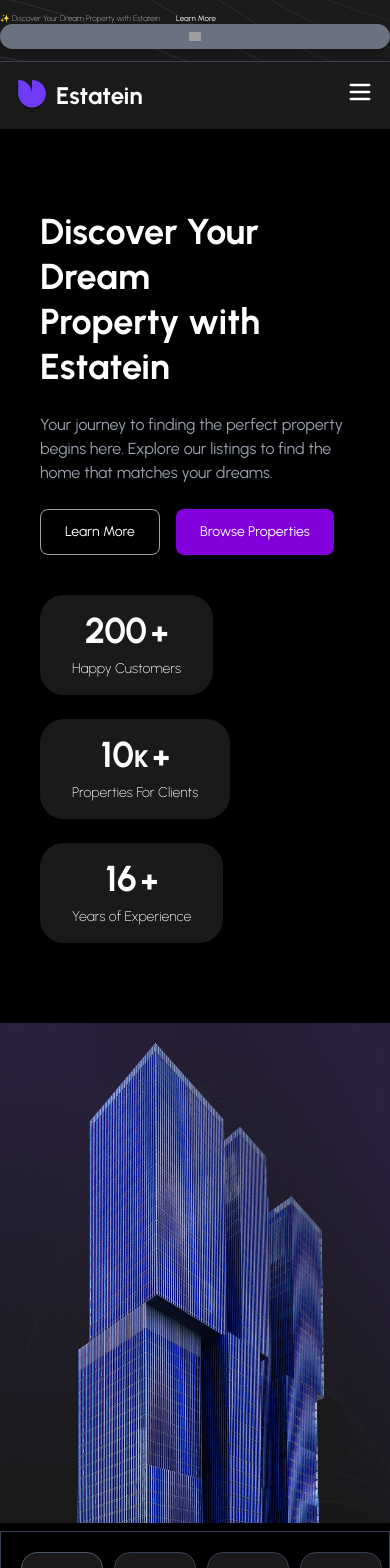
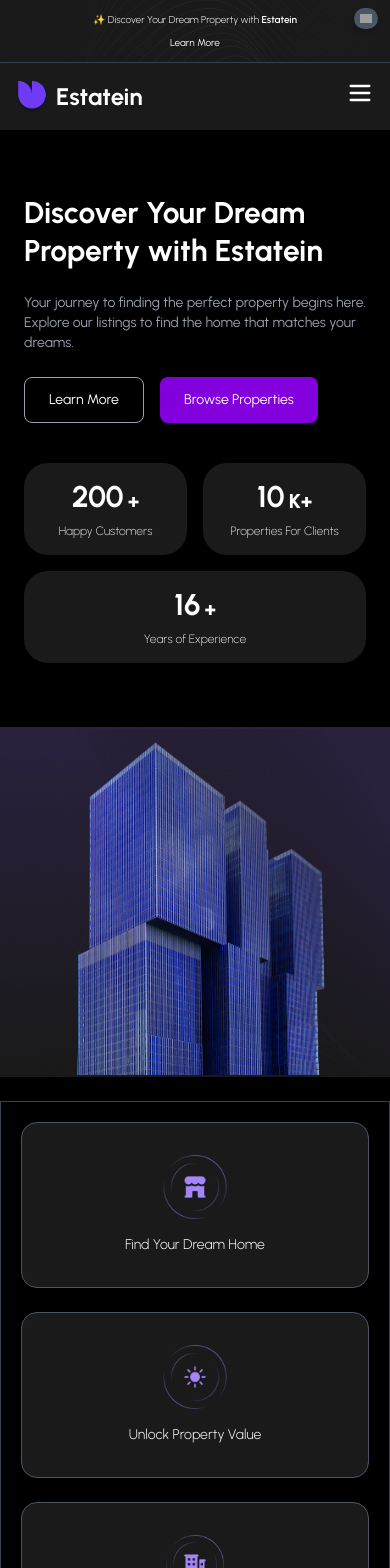
Before and after one commit to Meraj-1/REAL_ESTATE, a React (Vite) app: page / in a window 390 px wide. Shown: the top 1568 px of the page. Built offline with nearby package versions, Linux system fonts and the light colour scheme; grey boxes are pictures that could not be loaded; the HTML template or start-up script is replaced by a standard one.

Commit message:
add Home Page responsive

```diff
--- a/src/components/Achivements.jsx
+++ b/src/components/Achivements.jsx
@@ -22,7 +22,7 @@ const Achivements = () => {
                 <p className='text-gray-400 text-xs'>Our greatest achievement is the satisfaction of our clients. Their success stories fuel our passion for what we do.</p>
             </div>
             </div>
-            <div className='bg-[#1A1A1A] px-9 py-9 rounded-lg border-gray-200'>
+            <div className='bg-[#1A1A1A]c px-9 py-9 rounded-lg border-gray-200'>
                 <h1 className='text-white mb-4 text-2xl font-medium'>Industry Recognition</h1>
                 <p className='text-gray-400 text-xs'>We've earned the respect of our peers and industry leaders, with accolades and awards that reflect our commitment to excellence.</p>
             </div>
--- a/src/components/Header.jsx
+++ b/src/components/Header.jsx
@@ -1,35 +1,36 @@
-import React from 'react';
-import { useState } from 'react';
+import React, { useState } from "react";
 
 const Header = () => {
-
   const [visible, setVisible] = useState(true); // Track if header is visible
 
   if (!visible) return null;
+
   return (
-    <div className="bg-[url('./assets/Abstract.png')] bg-[#1A1A1A]  border-b-1  border-gray-700 py-3 relative">
+    <div className="relative bg-[#1A1A1A] border-b border-gray-700 py-3 px-4 bg-[url('./assets/Abstract.png')] bg-cover bg-center">
       {/* Main Banner */}
-      <div className="flex md:justify-center items-center gap-4">
-        <p className="text-[8px] md:text-md text-white font-thin">
-          ✨ Discover Your Dream Property with Estatein
+      <div className="flex flex-col md:flex-row md:justify-center items-center gap-2 md:gap-4 text-center md:text-left">
+        <p className="text-[10px] sm:text-xs md:text-sm lg:text-base text-white font-light">
+          ✨ Discover Your Dream Property with <span className="font-semibold">Estatein</span>
         </p>
         <a
           href="#"
-          className="text-[8px] md:text-md text-white hover:underline"
+          className="text-[10px] sm:text-xs md:text-sm lg:text-base text-white hover:underline"
         >
           Learn More
         </a>
       </div>
 
-      {/* Icon in corner */}
-      <div className="md:fixed md:top-2 md:right-7 bg-gray-500 p-2 rounded-full flex items-center justify-center shadow-md">
+      {/* Close Icon */}
+      <button
+        onClick={() => setVisible(false)}
+        className="absolute top-2 cursor-pointer right-3 md:top-3 md:right-7 bg-gray-600 hover:bg-gray-500 p-1.5 rounded-full flex items-center justify-center shadow-md transition"
+      >
         <img
-          className="w-3 cursor-pointer"
-          onClick={() => setVisible(false)}
+          className="w-3 md:w-4"
           src="https://cdn-icons-png.flaticon.com/128/2961/2961937.png"
-          alt="icon"
+          alt="close"
         />
-      </div>
+      </button>
     </div>
   );
 };
--- a/src/components/Hero.jsx
+++ b/src/components/Hero.jsx
@@ -1,113 +1,86 @@
 import React from "react";
 import assets from "../assets/assets";
 import CountUp from "../animated/CountUp";
-import CircularText from "../animated/CircularText";
+// import CircularText from "../animated/CircularText"; // Uncomment if needed
 
 const Hero = () => {
   return (
-    <div className="w-full md:flex relative">
+    <div className="w-full flex flex-col md:flex-row relative">
       {/* Left Section */}
-      <div className="bg-black px-10 md:px-20 py-20 text-white flex-1 flex flex-col justify-center">
-        <h1 className="text-4xl md:text-6xl lg:text-7xl font-bold leading-tight">
+      <div className="bg-black px-6 sm:px-10 md:px-16 lg:px-20 py-16 md:py-20 text-white flex-1 flex flex-col justify-center">
+        {/* Heading */}
+        <h1 className="text-3xl sm:text-4xl md:text-6xl lg:text-7xl font-bold leading-tight">
           Discover Your Dream <br /> Property with Estatein
         </h1>
 
-        <p className="mt-6 text-gray-400 max-w-xl">
+        {/* Subtext */}
+        <p className="mt-6 text-gray-400 max-w-xl text-sm sm:text-base">
           Your journey to finding the perfect property begins here. Explore our
           listings to find the home that matches your dreams.
         </p>
 
-        <div className="flex gap-4 mt-6">
-          <button className="px-6 py-3 border border-gray-400 bg-black text-white rounded-lg text-sm hover:bg-gray-800">
+        {/* Buttons */}
+        <div className="flex flex-wrap gap-4 mt-6">
+          <button className="px-6 py-3 border border-gray-400 bg-black text-white rounded-lg text-sm hover:bg-gray-800 transition">
             Learn More
           </button>
-          <button className="px-6 py-3 bg-purple-700 text-white rounded-lg text-sm hover:bg-purple-800">
+          <button className="px-6 py-3 bg-purple-700 text-white rounded-lg text-sm hover:bg-purple-800 transition">
             Browse Properties
           </button>
         </div>
 
         {/* Stats Section */}
-        <div className="mt-10 flex flex-wrap gap-6 md:gap-10">
+        <div className="mt-10 flex flex-wrap gap-4 sm:gap-6 md:gap-8">
           {/* Customers */}
-          <div className="bg-[#1A1A1A] px-8 py-4 rounded-3xl text-center">
-            <div className="flex justify-center items-end">
-              <CountUp
-                from={0}
-                to={200}
-                separator=","
-                direction="up"
-                duration={1}
-                className="count-up-text text-4xl font-bold"
-              />
-              <span className="font-extrabold text-3xl ml-1">+</span>
-            </div>
-            <p className="font-extralight text-sm mt-2">Happy Customers</p>
-          </div>
-
+          <StatCard count={200} suffix="+" label="Happy Customers" />
           {/* Properties */}
-          <div className="bg-[#1A1A1A] px-8 py-4 rounded-3xl text-center">
-            <div className="flex justify-center items-end">
-              <CountUp
-                from={0}
-                to={10}
-                separator=","
-                direction="up"
-                duration={1}
-                className="count-up-text text-4xl font-bold"
-              />
-              <span className="text-2xl font-extrabold">K</span>
-              <span className="text-3xl font-extrabold ml-1">+</span>
-            </div>
-            <p className="font-extralight text-sm mt-2">
-              Properties For Clients
-            </p>
-          </div>
-
+          <StatCard count={10} suffix="K+" label="Properties For Clients" />
           {/* Years */}
-          <div className="bg-[#1A1A1A] px-8 py-4 rounded-3xl text-center">
-            <div className="flex justify-center items-end">
-              <CountUp
-                from={0}
-                to={16}
-                separator=","
-                direction="up"
-                duration={1}
-                className="count-up-text text-4xl font-bold"
-              />
-              <span className="text-3xl font-extrabold ml-1">+</span>
-            </div>
-            <p className="font-extralight text-sm mt-2">Years of Experience</p>
-          </div>
+          <StatCard count={16} suffix="+" label="Years of Experience" />
         </div>
       </div>
 
       {/* Right Section */}
       <div className="flex-1 relative bg-gradient-to-b from-[#2A213F] to-[#191919] flex items-center justify-center">
-        {/* Background */}
+        {/* Background Pattern */}
         <div className="absolute inset-0 bg-[url('./assets/Abstract.png')] bg-cover bg-center opacity-70"></div>
 
         {/* Hero Image */}
         <img
-          className="relative h-[500px] md:h-[700px] z-10"
+          className="relative h-[350px] sm:h-[450px] md:h-[600px] lg:h-[700px] object-contain z-10"
           src={assets.Hero}
           alt="Hero"
         />
 
-        {/* Circular Button */}
-        <div className="absolute bottom-10 right-10 bg-[#1A1A1A] h-24 w-24 rounded-full flex items-center justify-center">
-          {/* <CircularText */}
-          {/* text="1 2 3 4 5 6 7 8 "
-            onHover="speedUp"
-            spinDuration={20}
-            className="custom-class"
-          /> */}
-          {/* <div className="absolute cursor-pointer inset-0 flex items-center justify-center border-2 border-gray-500 rounded-full">
-            {/* <img className="w-6" src={assets.arrow} alt="arrow" /> */}
-          {/* </div> */}
+        {/* Circular Button Placeholder */}
+        {/*
+        <div className="absolute bottom-6 right-6 md:bottom-10 md:right-10 bg-[#1A1A1A] h-20 w-20 md:h-24 md:w-24 rounded-full flex items-center justify-center shadow-lg">
+          <CircularText text="Explore More • Explore More • " spinDuration={20} />
         </div>
+        */}
       </div>
     </div>
   );
 };
 
+// ✅ Reusable StatCard component for cleaner code
+const StatCard = ({ count, suffix, label }) => (
+  <div className="bg-[#1A1A1A] px-6 sm:px-8 py-4 rounded-3xl text-center flex-1 min-w-[120px]">
+    <div className="flex justify-center items-end">
+      <CountUp
+        from={0}
+        to={count}
+        separator=","
+        direction="up"
+        duration={1}
+        className="count-up-text text-3xl sm:text-4xl font-bold"
+      />
+      {suffix && (
+        <span className="font-extrabold text-xl sm:text-3xl ml-1">{suffix}</span>
+      )}
+    </div>
+    <p className="font-extralight text-xs sm:text-sm mt-2">{label}</p>
+  </div>
+);
+
 export default Hero;
--- a/src/components/Navbar.jsx
+++ b/src/components/Navbar.jsx
@@ -1,9 +1,17 @@
 import React, { useState } from "react";
 import { Menu, X } from "lucide-react"; // hamburger + close icons
 import assets from "../assets/assets";
-import {Link} from 'react-router-dom'
+import { Link } from "react-router-dom";
+
 const Navbar = () => {
   const [isOpen, setIsOpen] = useState(false);
+
+  const menuItems = [
+    { name: "Home", path: "/" },
+    { name: "Properties", path: "/properties" },
+    { name: "About Us", path: "/about" },
+    { name: "Services", path: "/service" },
+  ];
 
   return (
     <nav className="bg-[#1A1A1A] shadow-md">
@@ -16,39 +24,20 @@ const Navbar = () => {
 
         {/* Desktop Menu */}
         <ul className="hidden md:flex gap-6 font-light text-sm text-white">
-  <Link to='/'>
-    <li className="relative cursor-pointer after:content-[''] after:absolute after:left-0 after:bottom-[-4px] after:h-[2px] after:w-0 after:bg-white   after:transition-all after:duration-300 hover:after:w-full">
-      Home
+          {menuItems.map((item) => (
+            <Link key={item.path} to={item.path}>
+              <li className="relative cursor-pointer after:content-[''] after:absolute after:left-0 after:bottom-[-4px] after:h-[2px] after:w-0 after:bg-white after:transition-all after:duration-300 hover:after:w-full">
+                {item.name}
               </li>
             </Link>
-
-  <Link to='/properties'>
-    <li className="relative cursor-pointer after:content-[''] after:absolute after:left-0 after:bottom-[-4px] after:h-[2px] after:w-0 after:bg-white after:transition-all after:duration-300 hover:after:w-full">
-      Properties
-    </li>
-  </Link>
-
-  <Link to='/about'>
-    <li className="relative cursor-pointer after:content-[''] after:absolute after:left-0 after:bottom-[-4px] after:h-[2px] after:w-0 after:bg-white after:transition-all after:duration-300 hover:after:w-full">
-      About Us
-    </li>
-  </Link>
-
-  <Link to='/service'>
-    <li className="relative cursor-pointer after:content-[''] after:absolute after:left-0 after:bottom-[-4px] after:h-[2px] after:w-0 after:bg-white after:transition-all after:duration-300 hover:after:w-full">
-      Services
-    </li>
-  </Link>
+          ))}
         </ul>
-
 
         {/* Contact Button (Desktop only) */}
         <div className="hidden md:block">
-          <div className="bg-black px-4 py-2 rounded-md">
-            <button className="text-white text-sm font-light cursor-pointer">
+          <button className="bg-black px-4 py-2 rounded-md text-white text-sm font-light hover:bg-gray-800 transition">
             Contact Us
           </button>
-          </div>
         </div>
 
         {/* Mobile Hamburger */}
@@ -61,39 +50,21 @@ const Navbar = () => {
 
       {/* Mobile Menu */}
       {isOpen && (
-        <div className="md:hidden bg-[#1A1A1A] px-6 pb-4">
-          <ul className="hidden md:flex gap-6 font-light text-sm text-white">
-  <Link to='/'>
+        <div className="md:hidden bg-[#1A1A1A] px-6 pb-4 animate-slideDown">
+          <ul className="flex flex-col gap-4 font-light text-sm text-white">
+            {menuItems.map((item) => (
+              <Link key={item.path} to={item.path} onClick={() => setIsOpen(false)}>
                 <li className="relative cursor-pointer after:content-[''] after:absolute after:left-0 after:bottom-[-4px] after:h-[2px] after:w-0 after:bg-white after:transition-all after:duration-300 hover:after:w-full">
-      Home
+                  {item.name}
                 </li>
               </Link>
-
-  <Link to='/properties'>
-    <li className="relative cursor-pointer after:content-[''] after:absolute after:left-0 after:bottom-[-4px] after:h-[2px] after:w-0 after:bg-white after:transition-all after:duration-300 hover:after:w-full">
-      Properties
-    </li>
-  </Link>
-
-  <Link to='/about'>
-    <li className="relative cursor-pointer after:content-[''] after:absolute after:left-0 after:bottom-[-4px] after:h-[2px] after:w-0 after:bg-white after:transition-all after:duration-300 hover:after:w-full">
-      About Us
-    </li>
-  </Link>
-
-  <Link to='/service'>
-    <li className="relative cursor-pointer after:content-[''] after:absolute after:left-0 after:bottom-[-4px] after:h-[2px] after:w-0 after:bg-white after:transition-all after:duration-300 hover:after:w-full">
-      Services
-    </li>
-  </Link>
+            ))}
           </ul>
 
-          <div className="mt-4">
-            <div className="bg-black px-4 py-2 rounded-md text-center">
-              <button className="text-white text-sm font-light cursor-pointer">
+          <div className="mt-4 text-center">
+            <button className="bg-black px-4 py-2 rounded-md text-white text-sm font-light hover:bg-gray-800 transition w-full">
               Contact Us
             </button>
-            </div>
           </div>
         </div>
       )}
--- a/src/components/Options.jsx
+++ b/src/components/Options.jsx
@@ -1,38 +1,33 @@
-import React from 'react'
-import assets from '../assets/assets'
+import React from "react";
+import assets from "../assets/assets";
+
+const optionsData = [
+  { img: assets.Oprion1, text: "Find Your Dream Home" },
+  { img: assets.Option2, text: "Unlock Property Value" },
+  { img: assets.Option3, text: "Effortless Property Management" },
+  { img: assets.Option4, text: "Smart Investment, Informed Decisions" },
+];
 
 const Options = () => {
   return (
-    <div className="pt-2 bg-black  shadow-md">
-      <div className="grid bg-black gap-6 grid-cols-4 border border-gray-700 p-5  text-white text-center">
-        {/* Option 1 */}
-       {/* <div className='border-gray'> */}
-        <div className="flex flex-col rounded-2xl bg-[#1A1A1A] border border-gray-600 p-10 items-center">
-          <img src={assets.Oprion1} alt="Option 1" className="w-16 mb-5 h-16" />
-          <p className="text-sm font-light">Find Your Dream Home</p>
-        </div>
+    <div className="bg-black py-6">
+      <div className="grid grid-cols-1 sm:grid-cols-2 lg:grid-cols-4 gap-6 border border-gray-700 p-5 text-white">
+        {optionsData.map((option, index) => (
+          <div
+            key={index}
+            className="flex flex-col rounded-2xl bg-[#1A1A1A] border border-gray-600 p-8 items-center text-center hover:bg-[#222222] transition"
+          >
+            <img
+              src={option.img}
+              alt={option.text}
+              className="w-16 h-16 mb-4"
+            />
+            <p className="text-sm font-light">{option.text}</p>
+          </div>
+        ))}
+      </div>
+    </div>
+  );
+};
 
-        {/* Option 2 */}
-        <div className="flex flex-col rounded-2xl border bg-[#1A1A1A]  border-gray-700 p-10 items-center">
-          <img src={assets.Option2} alt="Option 2" className="w-16 mb-5 h-16" />
-          <p className="text-sm font-light">Unlock Property Value</p>
-        </div>
-
-        {/* Option 3 */}
-        <div className="flex flex-col border rounded-2xl p-10 bg-[#1A1A1A] border-gray-700  items-center ">
-          <img src={assets.Option3} alt="Option 3" className="w-16 mb-5 h-16" />
-          <p className="text-sm font-light">Effortless Property Management</p>
-        </div>
-
-        {/* Option 4 */}
-        <div className="flex flex-col border p-10 rounded-2xl bg-[#1A1A1A] border-gray-700 items-center gap-2">
-          <img src={assets.Option4} alt="Option 4" className="w-16 mb-5 h-16" />
-          <p className="text-sm font-light">Smart Investment, Informed Decisions</p>
-        </div>
-        </div>
-      {/* </div> */}
-    </div>
-  )
-}
-
-export default Options
+export default Options;
```
Also changed, not shown: src/components/Properties.jsx (+29 -26 lines), src/components/Question.jsx (+19 -16 lines), src/components/Testimonials.jsx (+25 -15 lines), src/components/Thought.jsx (+25 -10 lines), src/components/UnlockProp.jsx (+55 -0 lines), src/index.css (+9 -0 lines). Lines whose indentation alone changed are shown as unchanged.
